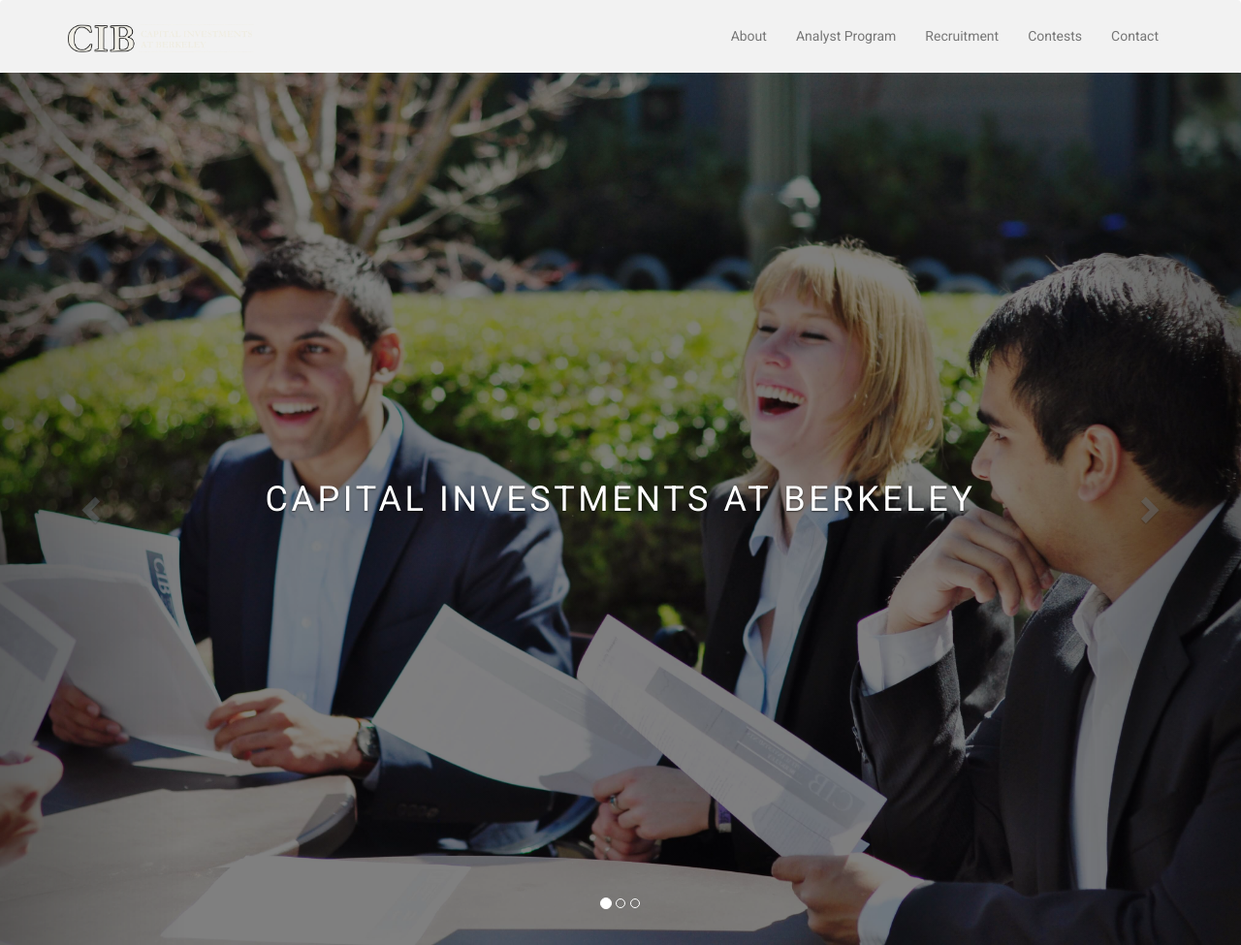
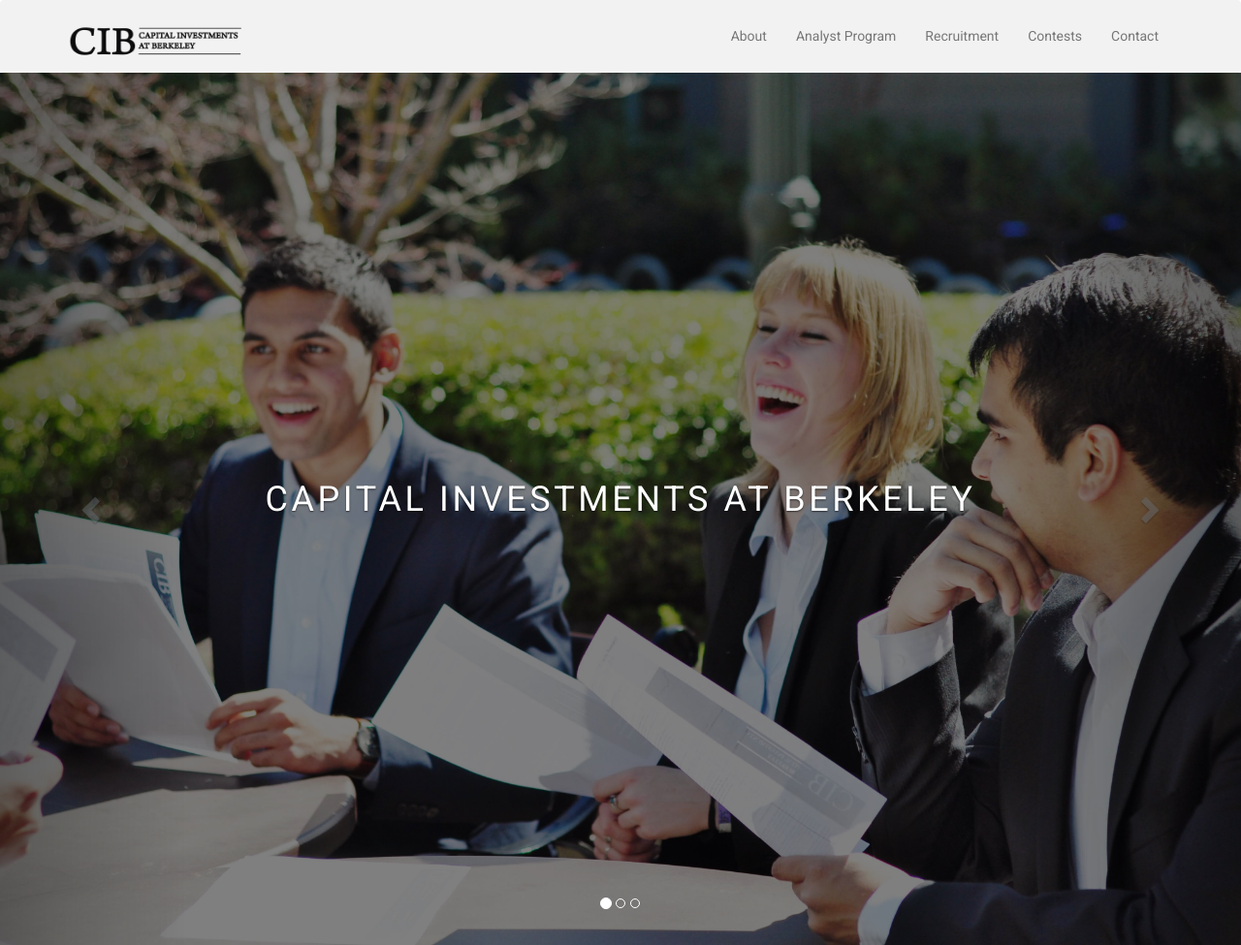
Before and after one commit to ciberkeley/ciberkeley.github.io, a Jekyll site: the page built from index.html, in a window 1280 px wide. Shown: the whole page at 97% size. Built offline with Jekyll 4.4.1, drawn with Linux system fonts in a browser that asks for light colours; nearby versions of some CDN libraries.

Commit message:
Changing header image

```diff
--- a/_includes/header.html
+++ b/_includes/header.html
@@ -8,7 +8,7 @@
         <span class="icon-bar"></span>
       </button>
       <a class="navbar-brand logo" href="/">
-        <img class="img-responsive" src="/imgs/CIB_logo_white_2.png">
+        <img class="img-responsive" src="/imgs/cib_logo.png">
       </a>
     </div>
 
```
Also changed, not shown: 8 other files.
